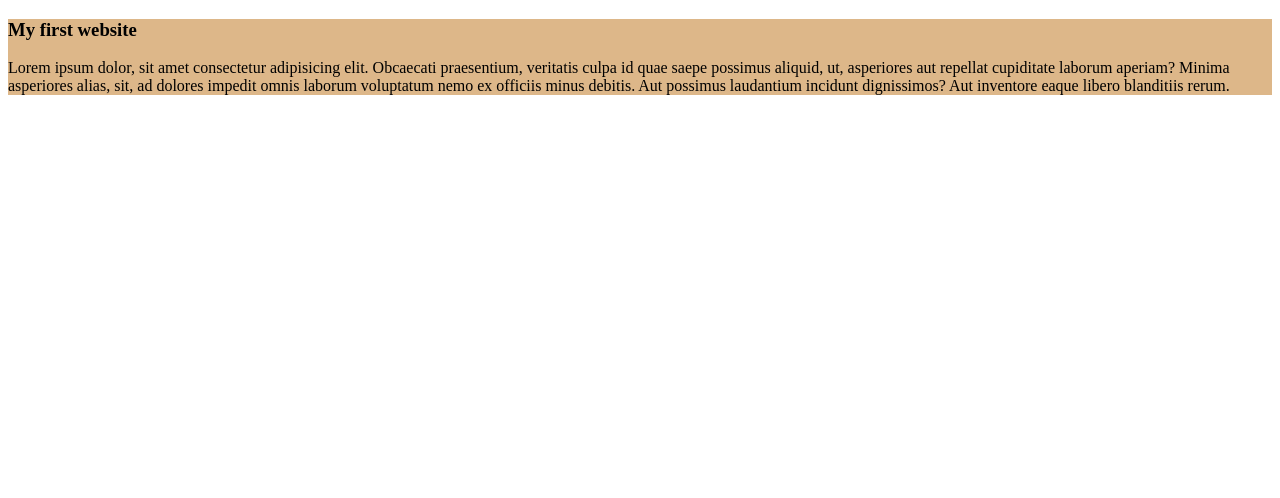
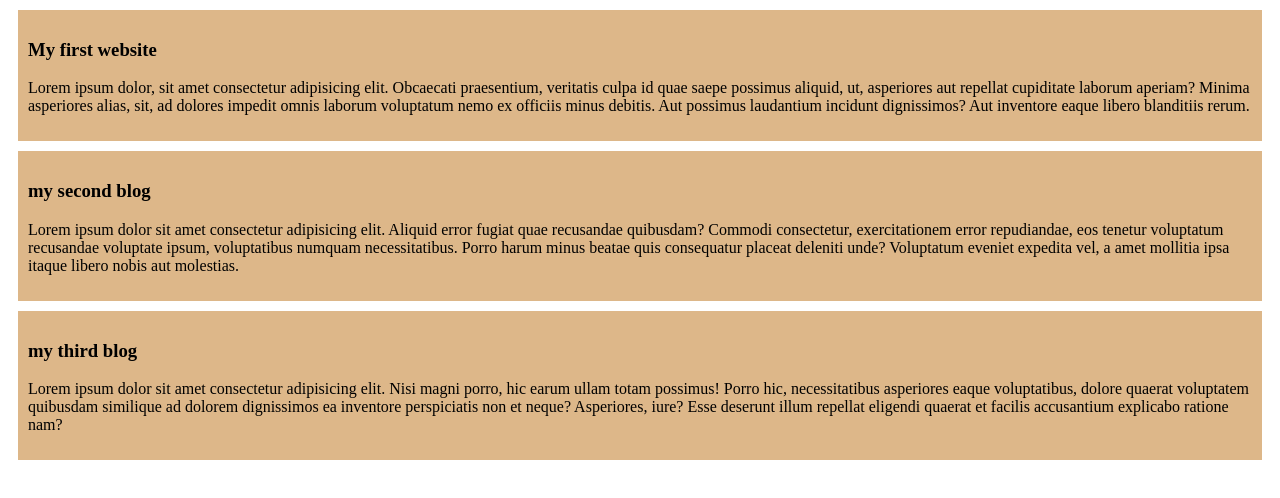
Before and after one commit to sarna375/my-first-github-repo, a plain HTML site: page index.html in a window 1280 px wide. Drawn offline with Linux system fonts and the light colour scheme.

Commit message:
added the second and third blog

```diff
--- a/index.css
+++ b/index.css
@@ -1,3 +1,5 @@
 div{
     background-color: rgb(221, 183, 137);
+    padding: 10px;
+    margin:10px;
 }
--- a/index.html
+++ b/index.html
@@ -13,5 +13,16 @@
 
         </p>
     </div>
+
+    <div>
+        <h3>my second blog</h3>
+        <p>
+            Lorem ipsum dolor sit amet consectetur adipisicing elit. Aliquid error fugiat quae recusandae quibusdam? Commodi consectetur, exercitationem error repudiandae, eos tenetur voluptatum recusandae voluptate ipsum, voluptatibus numquam necessitatibus. Porro harum minus beatae quis consequatur placeat deleniti unde? Voluptatum eveniet expedita vel, a amet mollitia ipsa itaque libero nobis aut molestias.
+        </p>
+    </div>
+    <div>
+        <h3>my third blog</h3>
+        <p>Lorem ipsum dolor sit amet consectetur adipisicing elit. Nisi magni porro, hic earum ullam totam possimus! Porro hic, necessitatibus asperiores eaque voluptatibus, dolore quaerat voluptatem quibusdam similique ad dolorem dignissimos ea inventore perspiciatis non et neque? Asperiores, iure? Esse deserunt illum repellat eligendi quaerat et facilis accusantium explicabo ratione nam?</p>
+    </div>
 </body>
 </html>
```
